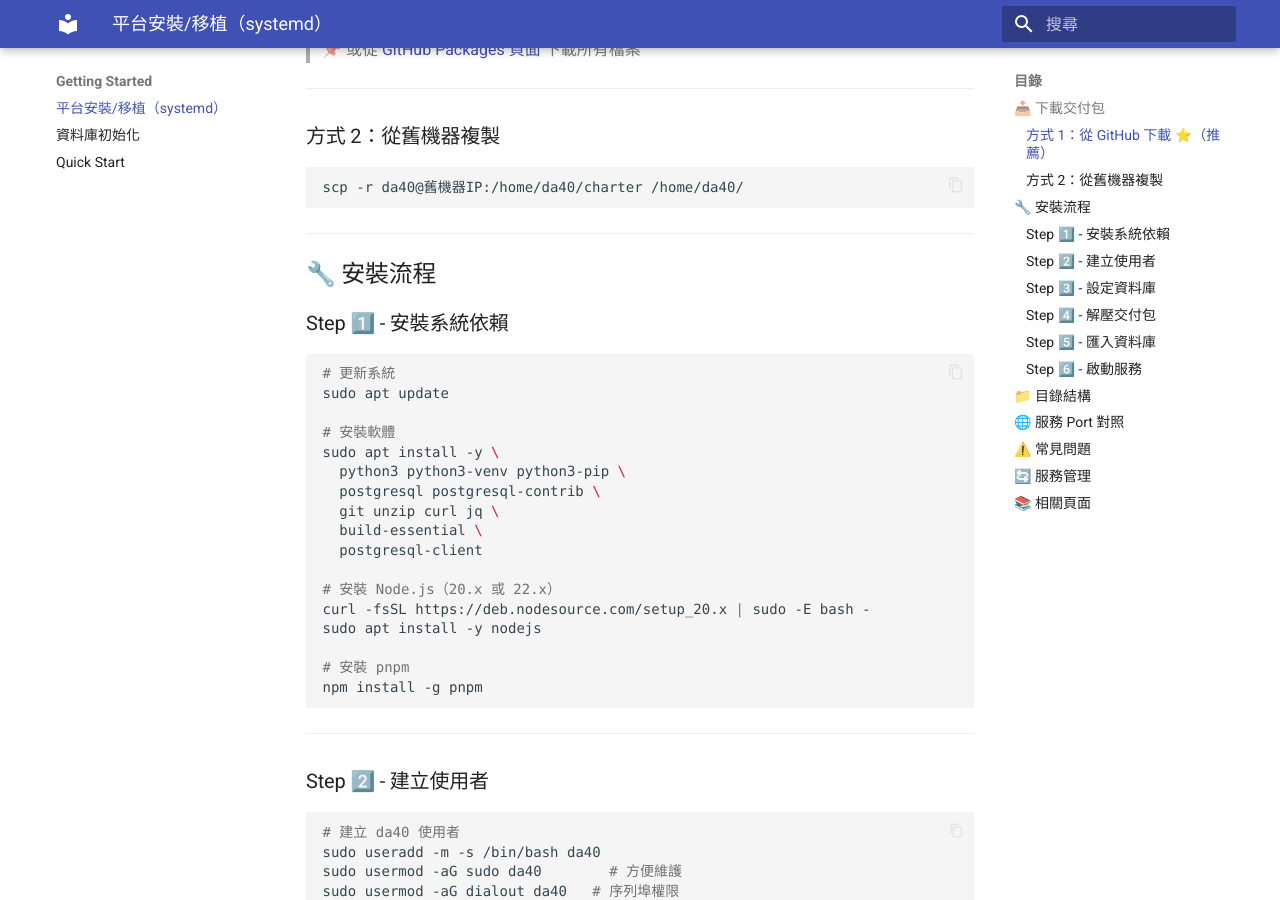
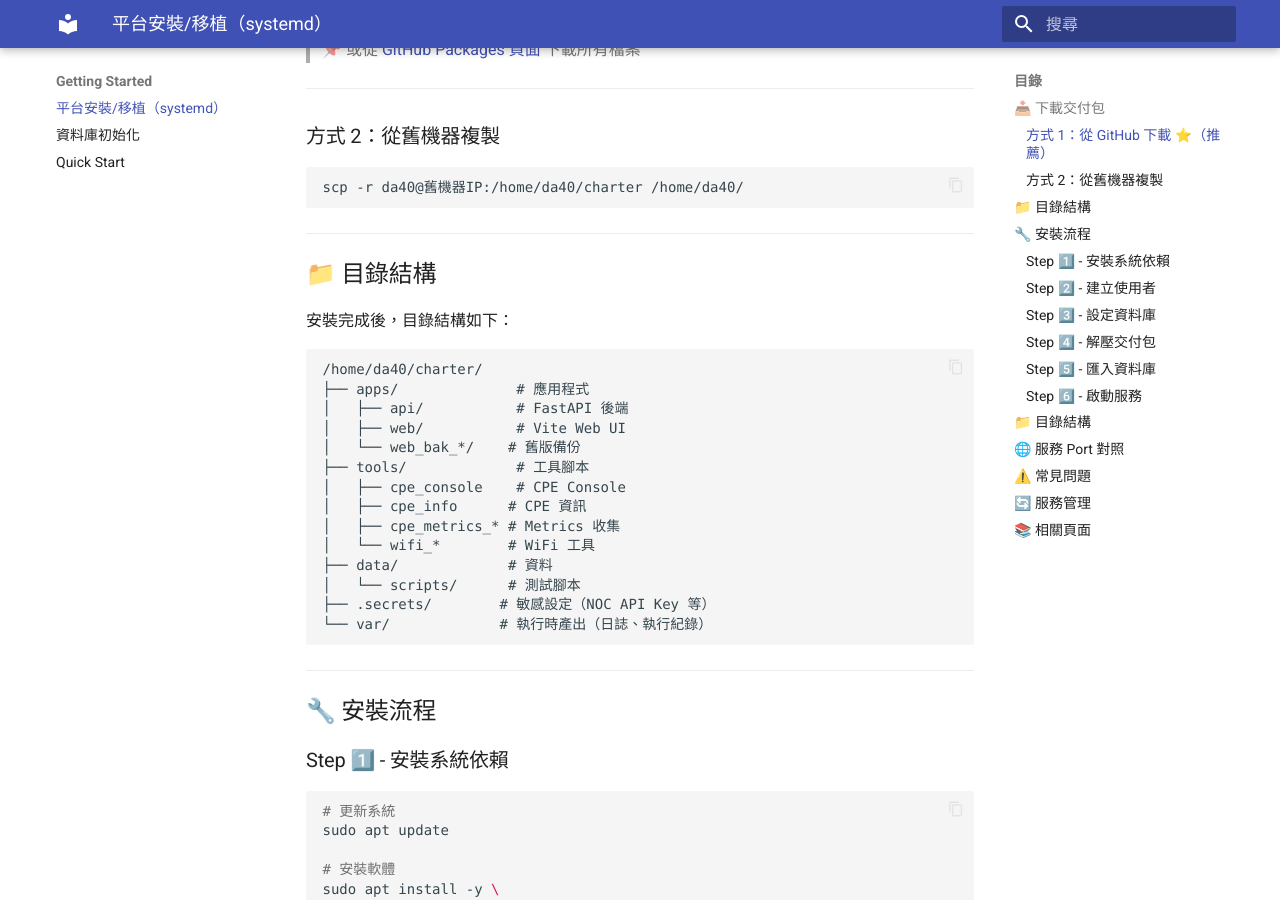
Before and after one commit to askeywifisit-ui/charter_project, an MkDocs documentation site: the page built from docs/charter_site/docs/getting_started/platform_install.md, in a window 1280 px wide and 900 px high, scrolled down 663 px. Built offline with MkDocs 1.6.1 and Material for MkDocs 9.7.7, drawn with Linux system fonts in a browser that asks for light colours; comment, search, counter and statistics services are not loaded.

Commit message:
Add directory structure to platform_install

````diff
--- a/docs/charter_site/docs/getting_started/platform_install.md
+++ b/docs/charter_site/docs/getting_started/platform_install.md
@@ -25,6 +25,29 @@
 
 ```bash
 scp -r da40@舊機器IP:/home/da40/charter /home/da40/
+```
+
+---
+
+## 📁 目錄結構
+
+安裝完成後，目錄結構如下：
+
+```
+/home/da40/charter/
+├── apps/              # 應用程式
+│   ├── api/           # FastAPI 後端
+│   ├── web/           # Vite Web UI
+│   └── web_bak_*/    # 舊版備份
+├── tools/             # 工具腳本
+│   ├── cpe_console    # CPE Console
+│   ├── cpe_info      # CPE 資訊
+│   ├── cpe_metrics_* # Metrics 收集
+│   └── wifi_*        # WiFi 工具
+├── data/             # 資料
+│   └── scripts/      # 測試腳本
+├── .secrets/        # 敏感設定（NOC API Key 等）
+└── var/             # 執行時產出（日誌、執行紀錄）
 ```
 
 ---
````
